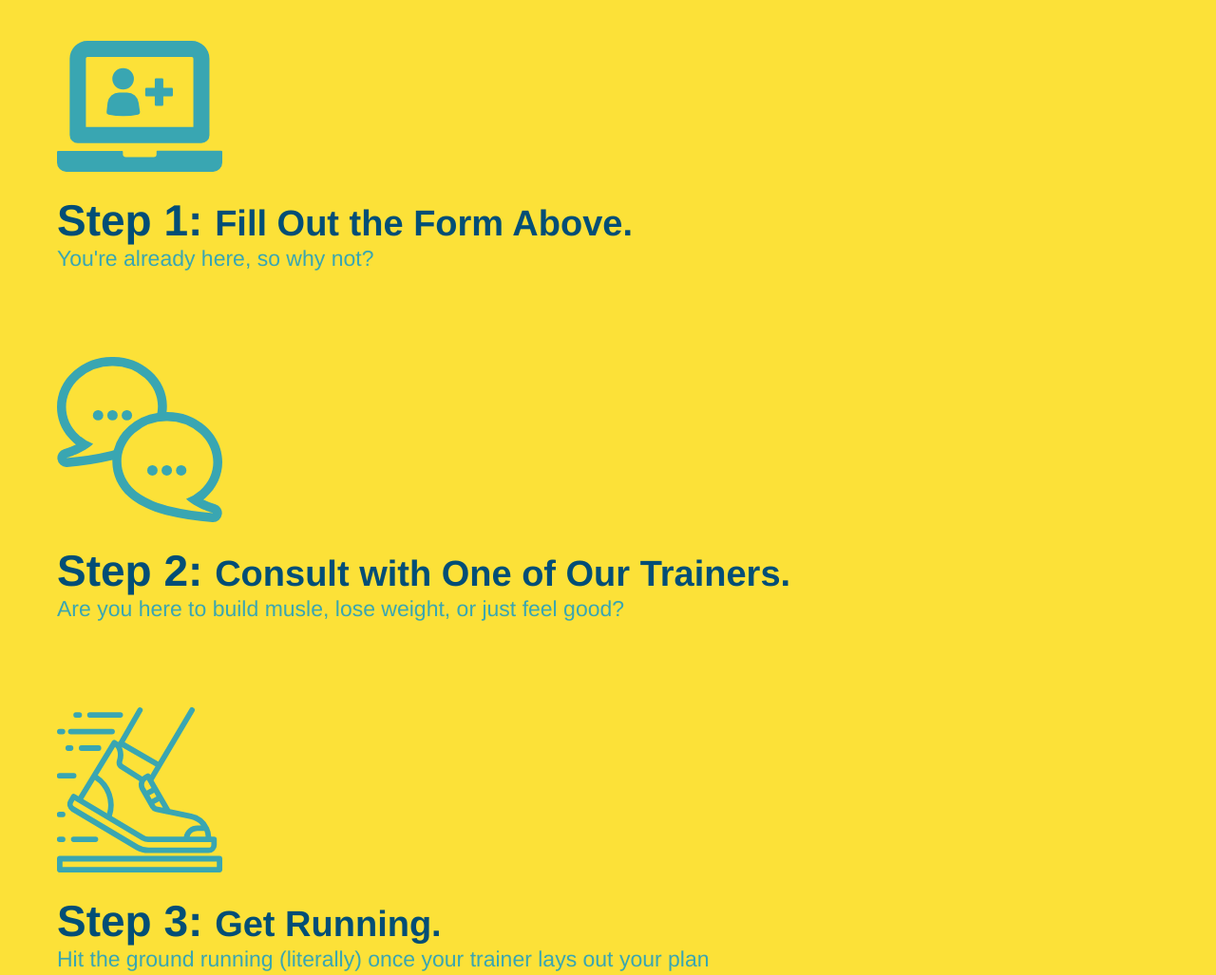
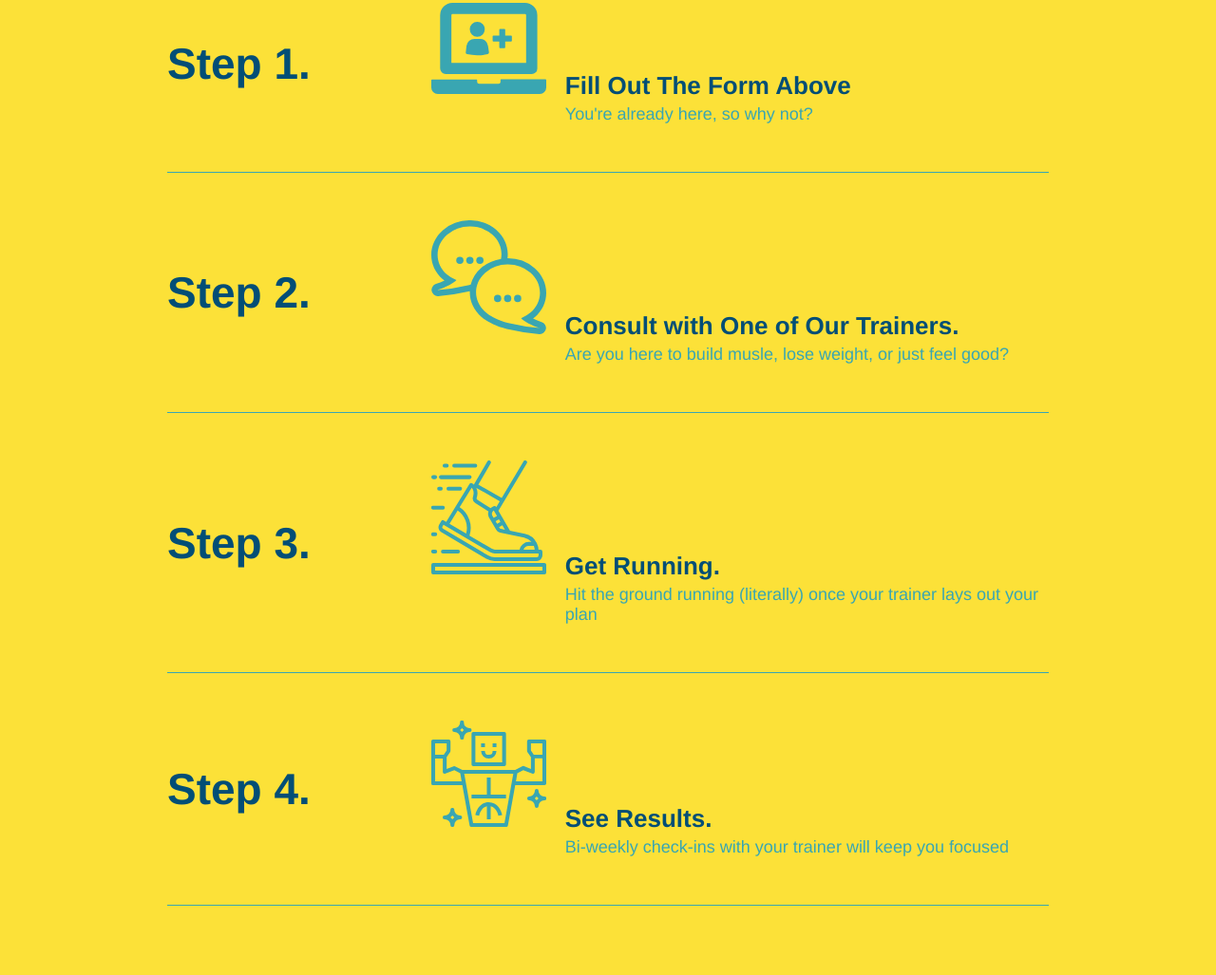
Before and after one commit to kait-weishaar/run-buddy, a plain HTML site: page index.html in a window 1280 px wide. Shown: the part 1319-2346 px from the top of the page at 95% size. Drawn offline with Linux system fonts and the light colour scheme.

Commit message:
flexbox for what you do

```diff
--- a/assets/css/style.css
+++ b/assets/css/style.css
@@ -182,30 +182,49 @@ button {
     border-color: #39a6b2;
 }
 
-.steps div {
-    margin-bottom: 80px;
+
+.step h3 {
+    color: #024e76;
+    font-size: 46px;
+    flex: 1 30%;
+}
+.step-info {
+    flex: 2 70%;
+    display: flex;
+    flex-wrap: wrap;
+    align-items:baseline;
 }
 
-.steps img {
-    width: 15%;
-    margin: 10px 0;
+.step-img {
+    flex: 1 12%;
+    margin-right: 20px;
+}
+.step-text {
+    flex: 12;
+}
+.step-text p {
+    color: #39a6b2;
+    font-size: 18px;
+}
+.step-img img {
+    max-width:100%;
+}
+.step-text h4 {
+    font-size: 26px;
+    line-height: 1.5;
+    color: #024e76;
 }
 
-.steps h3 {
-    color: #024e76;
-    font-size: 46px;
-    margin-top: 10px;
+.step {
+    margin: 50px auto;
+    padding-bottom: 50px;
+    width: 80%;
+    border-bottom: 1px solid #39a6b2;
+    display:flex;
+    flex-wrap: wrap;
+    align-items: center;
+    justify-content: space-around;
 }
-
-.steps p {
-    color: #39a6b2;
-    font-size: 23px;
-}
-
-.steps span {
-    font-size: 38px;
-}
-
 
 .trainer {
     width: 900px;
--- a/index.html
+++ b/index.html
@@ -102,31 +102,54 @@
                 </h2>
             </div>
 
-            <div>
-                <!--insert this image element-->
+            <div class="step">
+                <h3>Step 1.</h3>
+                <div class="step-info">
+                    <div class="step-img">
                        <img src="./assets/images/step-1.svg" alt=""/>
-                <h3>Step 1: <span>Fill Out the Form Above.</span></h3>
+                    </div>
+                    <div class="step-text">
+                        <h4>Fill Out The Form Above</h4>
                         <p>You're already here, so why not?</p>
                     </div>
-
-            <div>
+                </div>
+            </div>
+            <div class="step">
+                <h3>Step 2.</h3>
+                <div class="step-info">
+                    <div class="step-img">
                        <img src="./assets/images/step-2.svg" alt=""/>
-                <h3> Step 2: <span>Consult with One of Our Trainers.</span></h3>
-                <p> Are you here to build musle, lose weight, or just feel good?</p>
                     </div>
-
-            <div>
+                    <div class="step-text">
+                        <h4>Consult with One of Our Trainers.</h4>
+                        <p>Are you here to build musle, lose weight, or just feel good?</p>
+                    </div>
+                </div>
+            </div>
+            <div class="step">
+                <h3>Step 3.</h3>
+                <div class="step-info">
+                    <div class="step-img">
                        <img src="./assets/images/step-3.svg" alt=""/>
-                <h3>Step 3: <span>Get Running.</span></h3>
+                    </div>
+                    <div class="step-text">
+                        <h4>Get Running.</h4>
                         <p>Hit the ground running (literally) once your trainer lays out your plan</p>
                     </div>
-
-            <div>
+                </div>
+            </div>
+            <div class="step">
+                <h3>Step 4.</h3>
+                <div class="step-info">
+                    <div class="step-img">
                        <img src="./assets/images/step-4.svg" alt=""/>
-                <h3>Step 4: <span>See Results.</span></h3>
+                    </div>
+                    <div class="step-text">
+                        <h4>See Results.</h4>
                         <p>Bi-weekly check-ins with your trainer will keep you focused</p>
                     </div>
-        </section>
+                </div>
+            </div>
 
         <!--"meet the trainers" section-->
         <section id="your-trainers" class="trainers">
```
Lines whose indentation alone changed are shown as unchanged.
